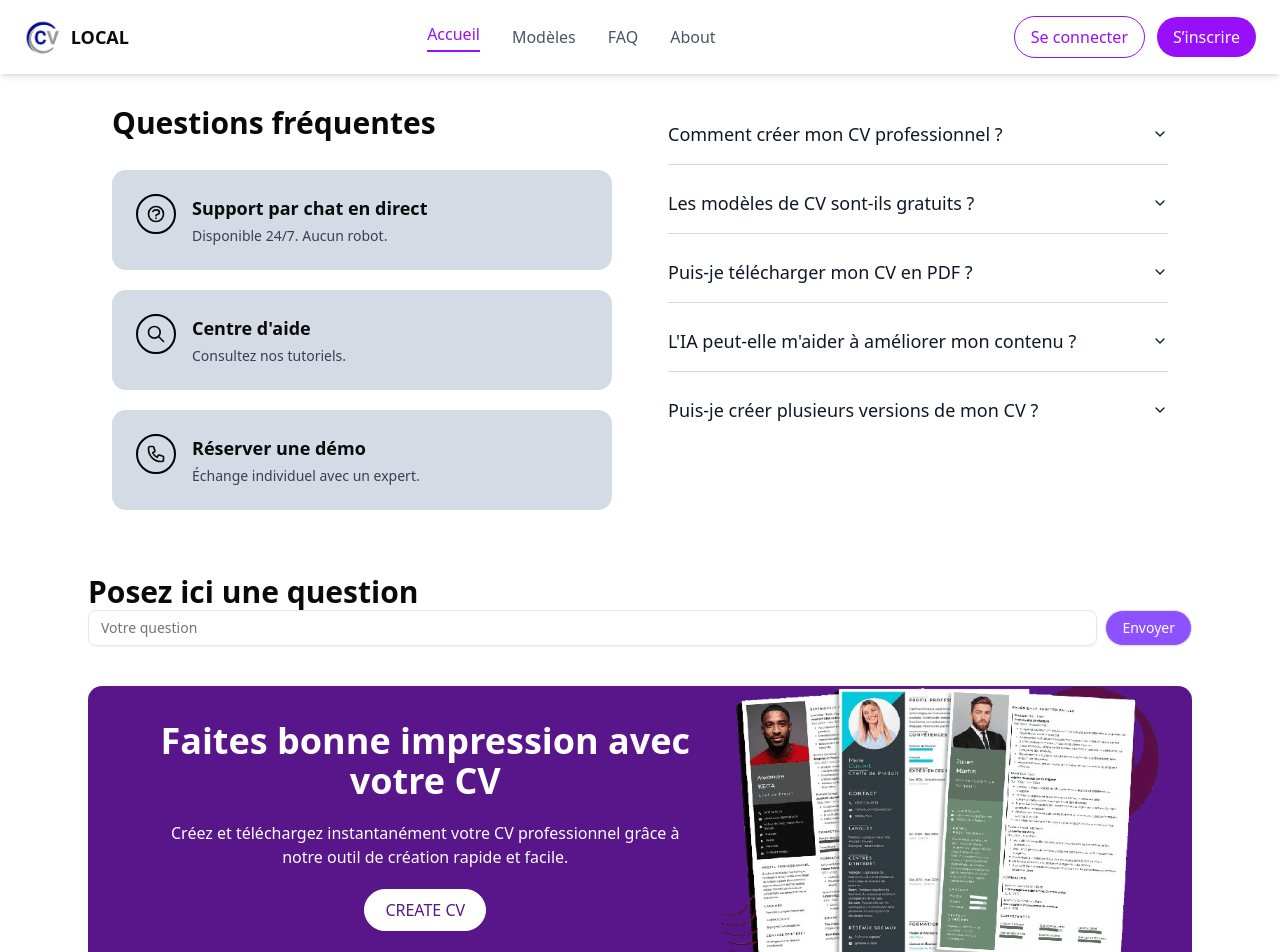
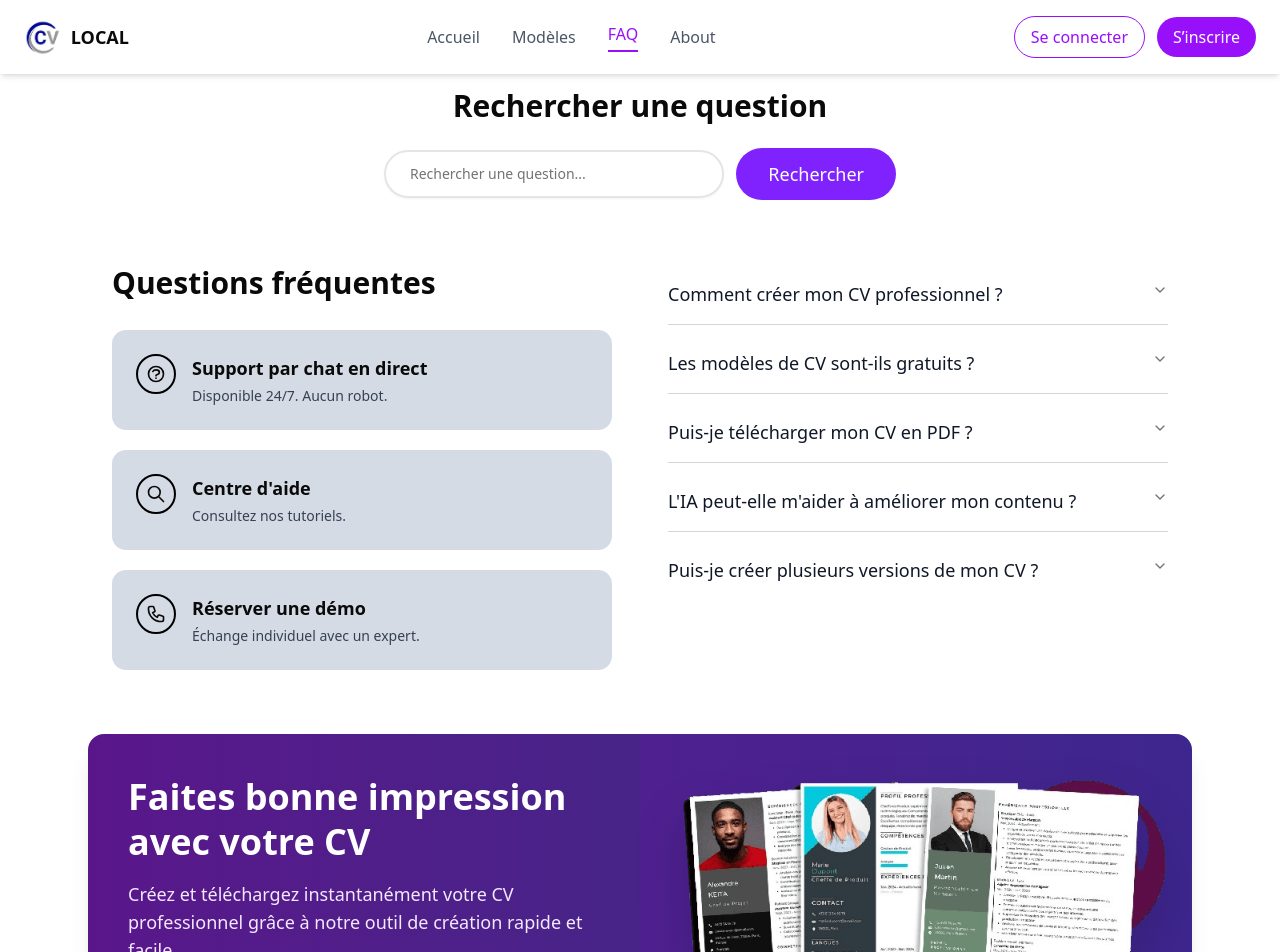
Before and after one commit to OlympBlack/mon-cv-local, a React (Vite) app: page /faq in a window 1280 px wide. Shown: the top 952 px of the page. Built offline with nearby package versions, Linux system fonts and the light colour scheme.

Commit message:
fix: resolve FAQ search layout issues and implement dynamic navbar highlighting

```diff
--- a/src/components/ui/faq.tsx
+++ b/src/components/ui/faq.tsx
@@ -1,85 +1,19 @@
-import React, { useState } from 'react';
-import { ChevronDown } from 'lucide-react';
 import { motion } from 'framer-motion';
+import {
+  Accordion,
+  AccordionContent,
+  AccordionItem,
+  AccordionTrigger,
+} from './accordion';
 
-const Accordion = ({ children, className }: any) => {
-  const [openItem, setOpenItem] = useState<string | null>(null);
+interface FAQProps {
+  items: {
+    question: string;
+    answer: string;
+  }[];
+}
 
-  return (
-    <div className={className}>
-      {React.Children.map(children, child =>
-        React.cloneElement(child, {
-          isOpen: openItem === child.props.value,
-          onToggle: () =>
-            setOpenItem(openItem === child.props.value ? null : child.props.value),
-        })
-      )}
-    </div>
-  );
-};
-
-const AccordionItem = ({ value, children, isOpen, onToggle }: any) => {
-  return (
-    <div data-value={value} className="border-b border-gray-300 last:border-none">
-      {React.Children.map(children, child =>
-        React.cloneElement(child, { isOpen, onToggle })
-      )}
-    </div>
-  );
-};
-
-const AccordionTrigger = ({ children, className, isOpen, onToggle }: any) => {
-  return (
-    <button
-      className={`flex items-center justify-between py-4 font-medium text-lg w-full text-left ${className || ''}`}
-      type="button"
-      onClick={onToggle}
-    >
-      {children}
-      <ChevronDown
-        className={`h-4 w-4 shrink-0 transition-transform duration-200 ${isOpen ? 'rotate-180' : ''}`}
-      />
-    </button>
-  );
-};
-
-const AccordionContent = ({ children, className, isOpen }: any) => {
-  return (
-    <div
-      className={`overflow-hidden transition-all duration-300 ${
-        isOpen ? 'max-h-96 opacity-100' : 'max-h-0 opacity-0'
-      }`}
-    >
-      <div className={`pb-4 pt-0 text-sm ${className || ''}`}>{children}</div>
-    </div>
-  );
-};
-
-export default function FAQ() {
-  const faqItems = [
-    {
-      question: 'Comment créer mon CV professionnel ?',
-      answer:
-        'Une fois inscrit, vous accédez à notre générateur de CV intuitif. Choisissez un modèle, remplissez vos informations, et notre IA vous aide à optimiser votre contenu.',
-    },
-    {
-      question: 'Les modèles de CV sont-ils gratuits ?',
-      answer: 'Oui, nous proposons plusieurs modèles gratuits. Des modèles premium sont aussi disponibles.',
-    },
-    {
-      question: 'Puis-je télécharger mon CV en PDF ?',
-      answer: 'Oui, vous pouvez télécharger votre CV en PDF haute qualité.',
-    },
-    {
-      question: "L'IA peut-elle m'aider à améliorer mon contenu ?",
-      answer: 'Oui, notre IA analyse votre CV et propose des améliorations personnalisées.',
-    },
-    {
-      question: 'Puis-je créer plusieurs versions de mon CV ?',
-      answer: 'Bien sûr ! Vous pouvez créer plusieurs versions selon vos besoins.',
-    },
-  ];
-
+export default function FAQ({ items }: FAQProps) {
   return (
     <section className="w-full py-16 px-6">
       <div className="max-w-6xl mx-auto">
@@ -139,20 +73,14 @@ export default function FAQ() {
             transition={{ duration: 0.7 }}
             viewport={{ once: true }}
           >
-            <Accordion className="w-full space-y-2">
-              {faqItems.map((item, index) => (
-                <AccordionItem key={index} value={`item-${index}`}>
-                  <AccordionTrigger className="text-gray-900 text-lg">
+            <Accordion type="single" collapsible className="w-full space-y-2">
+              {items.map((item, index) => (
+                <AccordionItem key={index} value={`item-${index}`} className="border-b border-gray-300 last:border-none">
+                  <AccordionTrigger className="text-gray-900 text-lg font-medium py-4 hover:no-underline hover:text-gray-600">
                     {item.question}
                   </AccordionTrigger>
                   <AccordionContent className="text-gray-700 text-sm leading-relaxed">
-                    <motion.div
-                      initial={{ opacity: 0, y: 15 }}
-                      animate={{ opacity: 1, y: 0 }}
-                      transition={{ duration: 0.3, delay: 0.05 }}
-                    >
-                      {item.answer}
-                    </motion.div>
+                    {item.answer}
                   </AccordionContent>
                 </AccordionItem>
               ))}
--- a/src/components/ui/navbar.tsx
+++ b/src/components/ui/navbar.tsx
@@ -1,26 +1,25 @@
 import { useState } from "react";
 import { Menu, X } from "lucide-react";
 import logo from "../../assets/images/logo.jpg";
-import { Link } from "react-router-dom";
+import { Link, useLocation } from "react-router-dom";
 
 export default function Navbar() {
   const [isOpen, setIsOpen] = useState(false);
+  const location = useLocation();
 
   return (
     <header className=" w-full bg-white fixed top-0 left-0 z-50 shadow-md">
       <div className="max-w-7xl mx-auto flex items-center justify-between px-6 py-4">
 
         <div className="flex items-center gap-2">
-          <img src={logo} alt="Logo" className="h-10 w-auto"/>
+          <img src={logo} alt="Logo" className="h-10 w-auto" />
           <h1 className="font-bold text-lg">LOCAL</h1>
         </div>
 
         <nav className="hidden md:flex items-center gap-8 text-gray-600 font-medium">
-          <Link to="/" className="text-purple-600 border-b-2 border-purple-600 pb-1">Accueil</Link>
+          <Link to="/" className={location.pathname === "/" ? "text-purple-600 border-b-2 border-purple-600 pb-1" : "hover:text-gray-900"}>Accueil</Link>
           <Link to="#" className="hover:text-gray-900">Modèles</Link>
-          {/* <a href="#" className="hover:text-gray-900">Tarifs</a> */}
-          <Link to="/faq" className="hover:text-gray-900">FAQ</Link>
-
+          <Link to="/faq" className={location.pathname === "/faq" ? "text-purple-600 border-b-2 border-purple-600 pb-1" : "hover:text-gray-900"}>FAQ</Link>
           <Link to="#" className="hover:text-gray-900">About</Link>
         </nav>
 
@@ -42,17 +41,16 @@ export default function Navbar() {
 
       {isOpen && (
         <nav className="md:hidden px-6 pb-4 flex flex-col gap-4 text-gray-600 font-medium border-t border-gray-200">
-          <a href="#" className="text-purple-600">Accueil</a>
-          <a href="#" className="hover:text-gray-900">Modèles</a>
-          {/* <a href="#" className="hover:text-gray-900">Tarifs</a> */}
-          <a href="#" className="hover:text-gray-900">FAQ</a>
-          <a href="#" className="hover:text-gray-900">Téléchargements</a>
+          <Link to="/" className={location.pathname === "/" ? "text-purple-600 border-b-2 border-purple-600 pb-1" : "hover:text-gray-900"}>Accueil</Link>
+          <Link to="#" className="hover:text-gray-900">Modèles</Link>
+          <Link to="/faq" className={location.pathname === "/faq" ? "text-purple-600 border-b-2 border-purple-600 pb-1" : "hover:text-gray-900"}>FAQ</Link>
+          <Link to="#" className="hover:text-gray-900">About</Link>
 
           <div className="flex flex-col gap-2 mt-2">
-            <button className="px-4 py-2 border border-purple-600 text-purple-600 rounded-full hover:bg-purple-50">
+            <button className="px-4 py-2 border border-purple-600 text-purple-600 rounded-full hover:text-white hover:bg-black">
               Se connecter
             </button>
-            <button className="px-4 py-2 bg-purple-600 text-white rounded-md hover:bg-purple-700">
+            <button className="px-4 py-2 bg-purple-600 text-white rounded-full hover:text-white hover:bg-black">
               S’inscrire
             </button>
           </div>
--- /dev/null
+++ b/src/data/faqs.ts
@@ -0,0 +1,23 @@
+export const faqItems = [
+    {
+        question: 'Comment créer mon CV professionnel ?',
+        answer:
+            'Une fois inscrit, vous accédez à notre générateur de CV intuitif. Choisissez un modèle, remplissez vos informations, et notre IA vous aide à optimiser votre contenu.',
+    },
+    {
+        question: 'Les modèles de CV sont-ils gratuits ?',
+        answer: 'Oui, nous proposons plusieurs modèles gratuits. Des modèles premium sont aussi disponibles.',
+    },
+    {
+        question: 'Puis-je télécharger mon CV en PDF ?',
+        answer: 'Oui, vous pouvez télécharger votre CV en PDF haute qualité.',
+    },
+    {
+        question: "L'IA peut-elle m'aider à améliorer mon contenu ?",
+        answer: 'Oui, notre IA analyse votre CV et propose des améliorations personnalisées.',
+    },
+    {
+        question: 'Puis-je créer plusieurs versions de mon CV ?',
+        answer: 'Bien sûr ! Vous pouvez créer plusieurs versions selon vos besoins.',
+    },
+];
--- a/src/views/Faq.tsx
+++ b/src/views/Faq.tsx
@@ -1,42 +1,91 @@
+import { useState } from "react";
 import Navbar from "../components/ui/navbar";
 import Footer from "../components/ui/footer";
 import FAQ from "../components/ui/faq";
-// import Testimonials from "../components/ui/testimonials";
 import modeles3 from "@/assets/images/modeles-cv.png";
 import { motion } from "framer-motion";
 import { Button } from "@/components/ui/button";
 import { Input } from "@/components/ui/input";
+import { faqItems } from "@/data/faqs";
+import "@/assets/css/home.css";
 
+export default function Home() {
+  const [searchQuery, setSearchQuery] = useState("");
 
-import "@/assets/css/home.css";
-export default function Home() {
+  const filteredItems = faqItems.filter((item) =>
+    item.question.toLowerCase().includes(searchQuery.toLowerCase()) ||
+    item.answer.toLowerCase().includes(searchQuery.toLowerCase())
+  );
+
   return (
-    <div>
+    <div className="min-h-screen flex flex-col">
       <Navbar />
 
-      <div className="max-w-6xl mx-auto px-6 mt-10">
-        <FAQ />
+      <main className="flex-grow max-w-6xl mx-auto px-6 mt-10 w-full">
+        {/* Search Section */}
+        <section className="mt-12 text-center">
+          <motion.h2 initial={{ opacity: 0, y: -50 }} animate={{ opacity: 1, y: 0 }} transition={{ duration: 1, ease: "easeOut" }} className="font-bold text-3xl mb-6">Rechercher une question</motion.h2>
+          <div className="flex w-full max-w-lg mx-auto items-center gap-3">
+            <motion.div
+              initial={{ opacity: 0, x: -50 }}
+              animate={{ opacity: 1, x: 0 }}
+              transition={{ duration: 2, ease: "easeOut" }}
+              className="flex-1"
+            >
+              <Input
+                type="text"
+                placeholder="Rechercher une question..."
+                className="py-3 text-lg border-2 focus-visible:ring-black h-auto rounded-full px-6"
+                value={searchQuery}
+                onChange={(e) => setSearchQuery(e.target.value)}
+              />
+            </motion.div>
+            <motion.button
+              initial={{ opacity: 0, x: 50 }}
+              animate={{ opacity: 1, x: 0 }}
+              transition={{ duration: 1, ease: "easeOut" }}
+              className="bg-violet-600 text-white rounded-full hover:bg-black hover:text-white py-3 px-8 text-lg font-medium transition-colors"
+              type="button"
+            >
+              Rechercher
+            </motion.button>
+          </div>
+          {filteredItems.length === 0 && (
+            <p className="mt-4 text-gray-500">Aucun résultat trouvé pour "{searchQuery}"</p>
+          )}
+        </section>
 
-        {/* input */}
-            <h2 className="font-bold text-3xl">Posez ici une question</h2>
-         <div className="flex w-full  items-center gap-2 mb-10">
-            <Input type="text" placeholder="Votre question" className="outline-violet-500"/>
-            <Button className="bg-violet-500 text-white rounded-full hover:bg-black hover:text-white" type="submit" variant="outline">Envoyer</Button>
-        </div>
+        {/* FAQ List */}
+        <FAQ items={filteredItems} />
 
-        <div className="bg-purple-900 text-white md:flex rounded-xl mb-15 mx-auto flex justify-center items-center">
-          <motion.div initial={{opacity: 0, x: -50}} whileInView={{opacity: 1, x: 0}} transition={{duration: 1, ease:"easeOut"}} viewport={{once:false}} className="ml-7  mt-5 lg:w-1/2 m-5 text-center">
-            <h1 className="text-4xl font-bold">Faites bonne impression avec votre CV</h1>
-            <p className="mt-5">Créez et téléchargez instantanément votre CV professionnel grâce à notre outil de création rapide et facile.</p>
+        {/* CTA Banner */}
+        <div className="bg-gradient-to-r from-purple-900 to-indigo-900 text-white md:flex rounded-2xl mb-20 mx-auto overflow-hidden shadow-xl">
+          <motion.div
+            initial={{ opacity: 0, x: -50 }}
+            whileInView={{ opacity: 1, x: 0 }}
+            transition={{ duration: 0.8, ease: "easeOut" }}
+            viewport={{ once: true }}
+            className="p-10 lg:w-1/2 flex flex-col justify-center items-start"
+          >
+            <h1 className="text-3xl md:text-4xl font-bold leading-tight">Faites bonne impression avec votre CV</h1>
+            <p className="mt-4 text-purple-100 text-lg">Créez et téléchargez instantanément votre CV professionnel grâce à notre outil de création rapide et facile.</p>
 
-            <button className="px-5 py-2 bg-white text-purple-900 rounded-full mt-5 hover:bg-black hover:text-white border border-white">CREATE CV</button>
+            <Button className="mt-8 bg-white text-purple-900 hover:bg-gray-100 border-none px-8 py-6 text-lg rounded-full font-bold shadow-lg transition-transform hover:scale-105">
+              CRÉER MON CV
+            </Button>
           </motion.div>
 
-          <motion.div initial={{opacity: 0, x: 50}} whileInView={{opacity: 1, x: 0}} transition={{duration: 1, ease:"easeOut"}} viewport={{once: false}} className=" justify-items-center hidden lg:block">
-            <img src={modeles3} alt=""  className="h-70"/>
+          <motion.div
+            initial={{ opacity: 0, x: 50 }}
+            whileInView={{ opacity: 1, x: 0 }}
+            transition={{ duration: 0.8, ease: "easeOut" }}
+            viewport={{ once: true }}
+            className="hidden lg:flex lg:w-1/2 justify-center items-end bg-purple-800/20"
+          >
+            <img src={modeles3} alt="Modèles de CV" className="max-h-80 object-contain drop-shadow-2xl translate-y-4" />
           </motion.div>
         </div>
-      </div>
+      </main>
       <Footer />
     </div>
   )
```
Also changed, not shown: src/components/ui/HowItWorks.tsx (+7 -6 lines), src/views/Home.tsx (+8 -7 lines).
